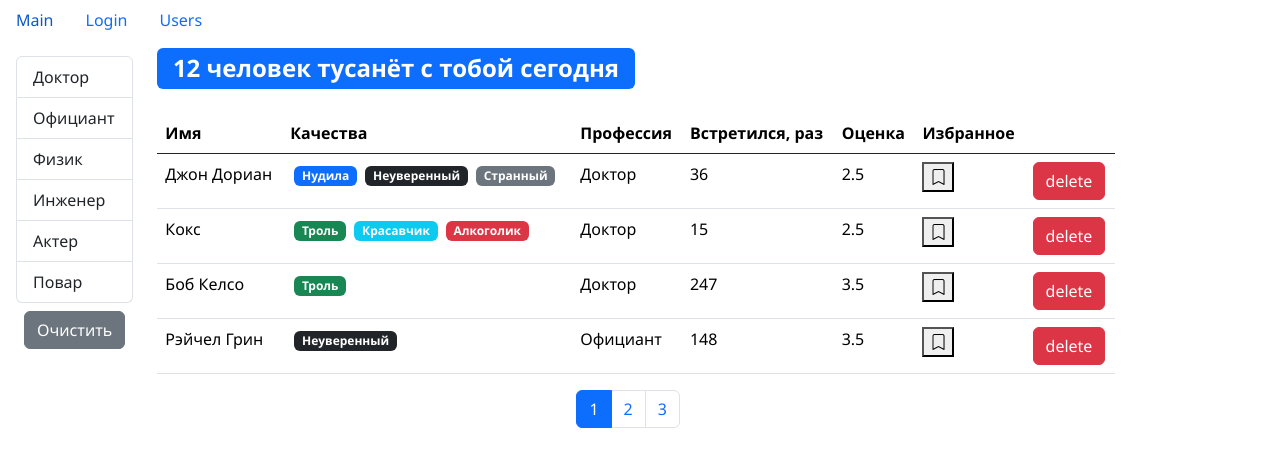
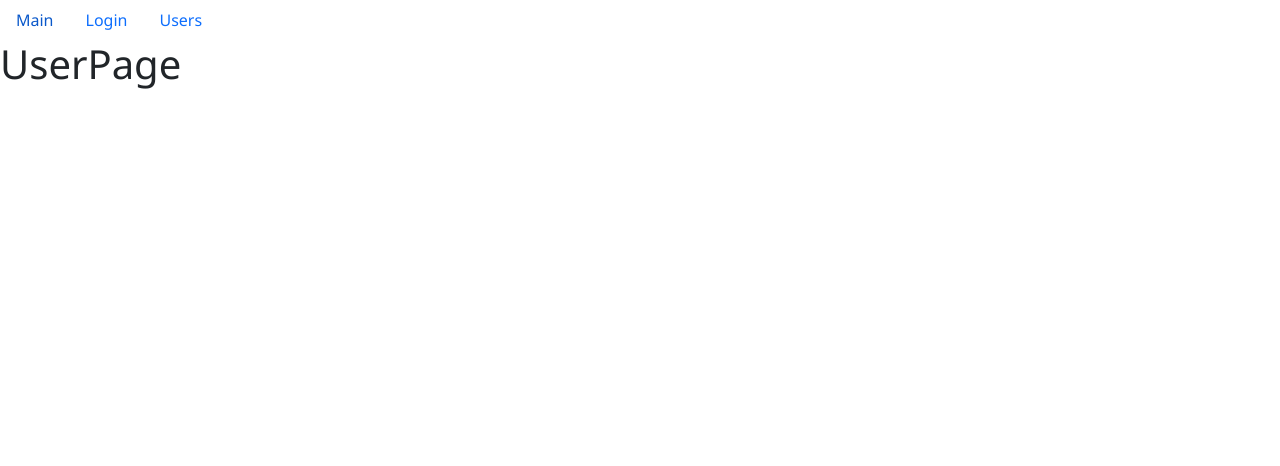
Before and after one commit to EvgenyKhodykin/fast_company, a React (Create React App) app: page /users/1 in a window 1280 px wide. Shown: the top 466 px of the page. Built offline with nearby package versions, Linux system fonts and the light colour scheme.

Commit message:
current routing

```diff
--- a/src/components/UsersList.jsx
+++ b/src/components/UsersList.jsx
@@ -9,13 +9,13 @@ import SearchStatus from './SearchStatus'
 import UserTable from './UsersTable'
 
 function UsersList() {
+    const [users, setUsers] = useState()
     const [currentPage, setCurrentPage] = useState(1)
     const [professions, setProfessions] = useState()
     const [selectedProf, setSelectedProf] = useState()
     const [sortBy, setSortBy] = useState({ iter: 'name', order: 'asc' })
+
     const pageSize = 4
-
-    const [users, setUsers] = useState()
 
     useEffect(() => {
         API.users.fetchAll().then(data => setUsers(data))
--- a/src/components/UsersTable.jsx
+++ b/src/components/UsersTable.jsx
@@ -3,10 +3,15 @@ import PropTypes from 'prop-types'
 import BookMark from './BookMark'
 import QualitiesList from './QualitiesList'
 import Table from './Table'
+import { Link } from 'react-router-dom/cjs/react-router-dom.min'
 
 function UserTable({ users, onSort, selectedSort, onToggleBookMark, onDelete }) {
     const columns = {
-        name: { path: 'name', name: 'Имя' },
+        name: {
+            path: 'name',
+            name: 'Имя',
+            component: user => <Link to={`users/${user._id}`}>{user.name}</Link>
+        },
         qualities: {
             name: 'Качества',
             component: user => <QualitiesList qualities={user.qualities} />
--- a/src/layouts/Users.jsx
+++ b/src/layouts/Users.jsx
@@ -1,9 +1,12 @@
 import React from 'react'
-// import UserPage from '../components/UserPage'
+import { useParams } from 'react-router-dom/cjs/react-router-dom.min'
+import UserPage from '../components/UserPage'
 import UsersList from '../components/UsersList'
 
 function Users() {
-    return <UsersList />
+    const params = useParams()
+    const { userId } = params
+    return <>{userId ? <UserPage /> : <UsersList />}</>
 }
 
 export default Users
```
